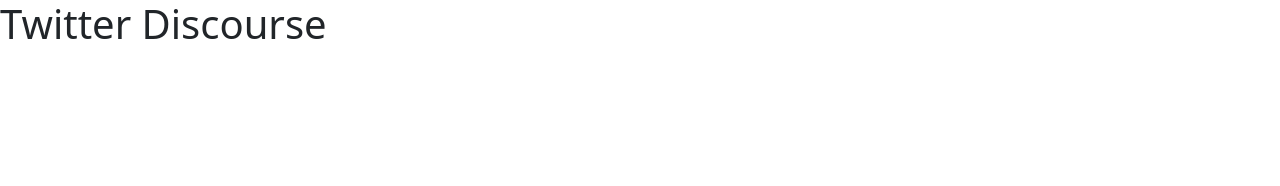
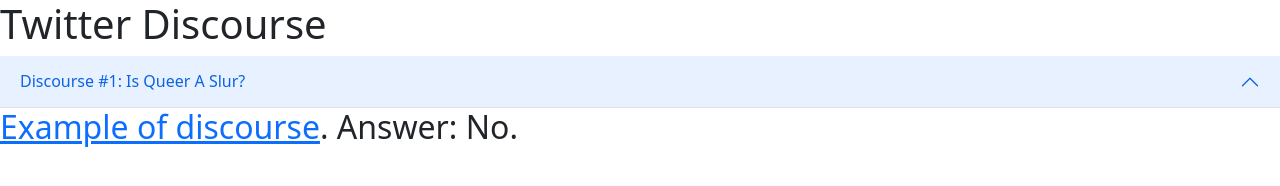
Before and after one commit to LycianSeattle/TwitterDiscourse, a plain HTML site: page index.html in a window 1280 px wide. Drawn offline with nearby package versions, Linux system fonts and the light colour scheme.

Commit message:
Update index.html

```diff
--- a/index.html
+++ b/index.html
@@ -10,6 +10,13 @@
     <h1>Twitter Discourse</h1>
     <div class="accordion" id="discourseAccordion">
       <!-- Add Discourse Items Here -->
+      <h2 class="accordion-header" id="queerSlurHeader">
+        <button class="accordion-button" type="button" data-bs-toggle="collapse" data-bs-target="#collapseQueerSlur" aria-expanded="true" aria-controls="collapseQueerSlur">
+          Discourse #1: Is Queer A Slur?
+        </button>
+        <div id="collapseQueerSlur" class="accordion-collapse collapse show" aria-labelledby="queerSlurHeader" data-bs-parent="#discourseAccordion">
+          <a href="https://twitter.com/KaskaJessica/status/1585032587747086336">Example of discourse</a>. Answer: No.
+        </div>
     </div>
     <script src="https://cdn.jsdelivr.net/npm/bootstrap@5.2.2/dist/js/bootstrap.bundle.min.js" integrity="sha384-OERcA2EqjJCMA+/3y+gxIOqMEjwtxJY7qPCqsdltbNJuaOe923+mo//f6V8Qbsw3" crossorigin="anonymous"></script>
   </body>
```
